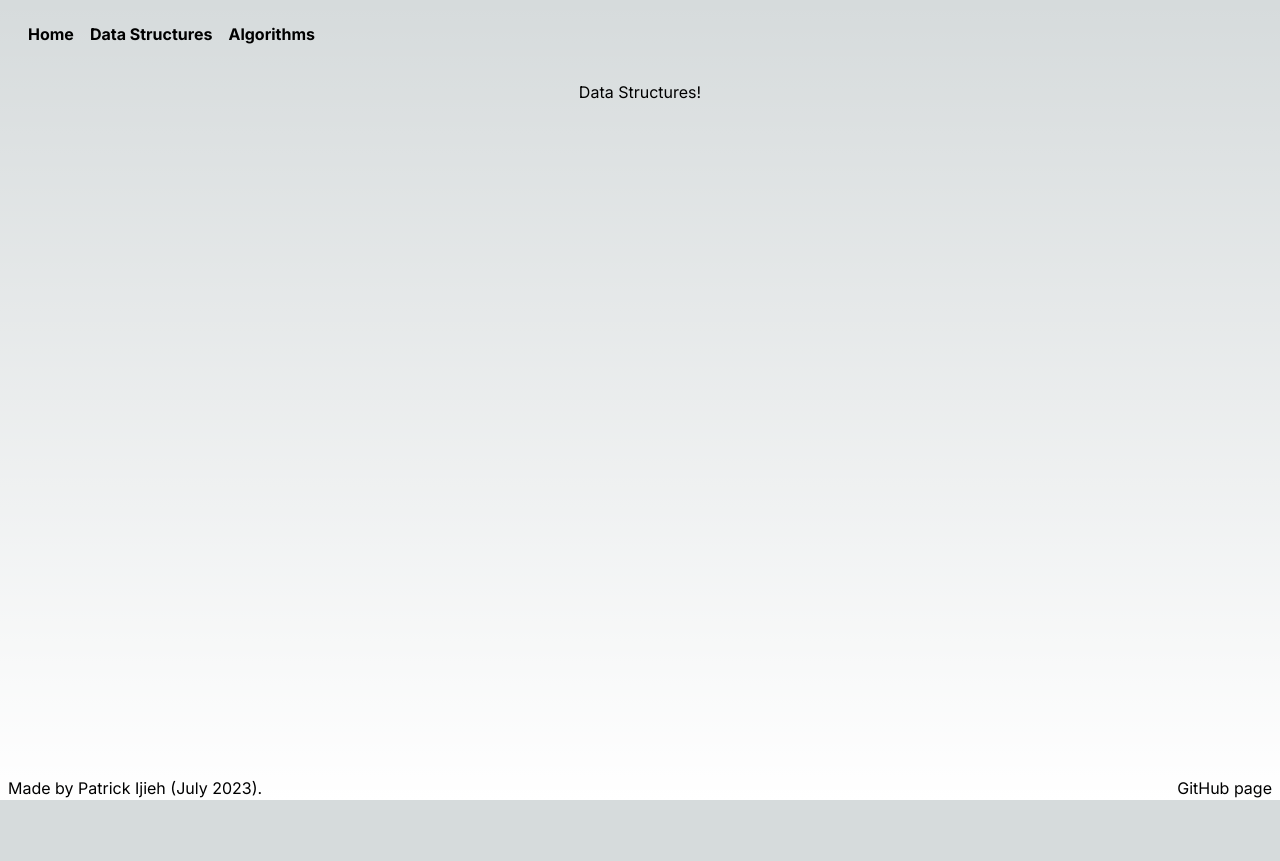
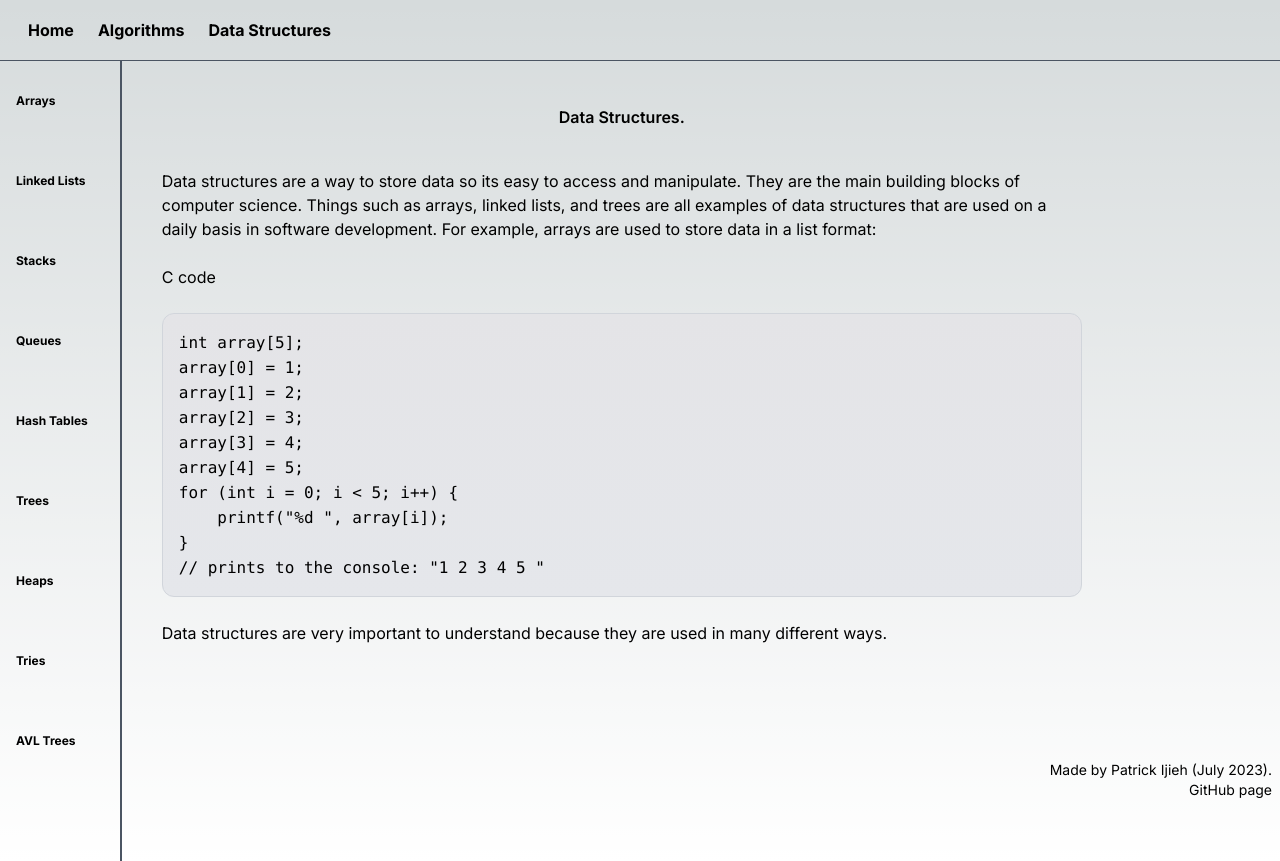
Before and after one commit to patrickijieh/algorithms-app, a Next.js app: page /data-structures in a window 1280 px wide. Before the commit the page ends 800 px from the top, so only its background shows below. Built offline with nearby package versions, Linux system fonts and the light colour scheme.

Commit message:
Modified main layout of pages and components (big commit)

```diff
--- a/src/app/algorithms/page.tsx
+++ b/src/app/algorithms/page.tsx
@@ -1,11 +1,22 @@
 import Header from '../components/header';
 import Footer from '../components/footer';
 
+import type { Metadata } from 'next';
+
+export const metadata: Metadata = {
+  title: 'Learn Algorithms.',
+  description: 'App created to help students learn data structures and algorithms',
+}
+
 export default function AlgorithmsPage() {
   return (
-    <main className="flex min-h-screen flex-col items-center justify-between p-20">
+    <main className="flex min-h-screen flex-col items-center">
       <Header />
-      <h1>Algorithms!</h1>
+      <div className="flex flex-col justify-center items-center space-x-1 space-y-1 pt-6">
+        <h1 className="text-center font-semibold py-5">
+          Algorithms.
+        </h1>
+      </div>
       <Footer />
     </main>
   )
--- a/src/app/components/footer.tsx
+++ b/src/app/components/footer.tsx
@@ -1,19 +1,17 @@
 export default function Footer() {
   return (
     <footer className="min-w-full fixed left-0 bottom-0 flex flex-row">
-        <div className="basis-1/2">
-          <p className="text-left px-2">
+        <div className="w-full">
+        <p className="text-right px-2 text-sm">
             Made by Patrick Ijieh (July 2023).
           </p>
-        </div>
-        <div className="basis-1/2 self-end">
           <a
             className="hover:text-blue-400"
             href="https://github.com/patrickijieh/algorithms-app"
             target="_blank"
             rel="noopener noreferrer"
           >
-            <p className="px-2 text-right">
+            <p className="text-right px-2 text-sm">
               GitHub page
             </p>
           </a>
--- a/src/app/components/header.tsx
+++ b/src/app/components/header.tsx
@@ -5,33 +5,33 @@ import { useState, MouseEvent } from 'react';
 
 export default function Header() {
 
-  const [loading, setLoading] = useState(false);
+  const [is_loading, set_loading] = useState(false);
 
   return (
     <>
-      <LoadingIcon render={loading}/>
-      <nav className="min-w-full fixed top-0 left-0 flex-row">
-        <div className="align-left flex flex-row p-5">
+      <LoadingIcon render={is_loading} />
+      <nav className="min-w-full border-b border-gray-600">
+        <div className="align-left flex flex-row p-4">
           <a
-            className="text-left p-0.5 px-2 font-bold hover:text-blue-400"
+            className="text-left p-0.5 px-3 font-bold hover:text-blue-400"
             href="/"
-            onClick={e => handleClick(e, setLoading)}
+            onClick={e => handle_click(e, set_loading)}
           >
             Home
           </a>
           <a
-            className="text-left p-0.5 px-2 font-bold hover:text-blue-400"
+            className="text-left p-0.5 px-3 font-bold hover:text-blue-400"
+            href="/algorithms"
+            onClick={e => handle_click(e, set_loading)}
+          >
+            Algorithms
+          </a>
+          <a
+            className="text-left p-0.5 px-3 font-bold hover:text-blue-400"
             href="/data-structures"
-            onClick={e => handleClick(e, setLoading)}
+            onClick={e => handle_click(e, set_loading)}
           >
             Data Structures
-          </a>
-          <a
-            className="text-left p-0.5 px-2 font-bold hover:text-blue-400"
-            href="/algorithms"
-            onClick={e => handleClick(e, setLoading)}
-          >
-            Algorithms
           </a>
         </div>
       </nav>
@@ -39,9 +39,11 @@ export default function Header() {
   )
 }
 
-function handleClick(e: MouseEvent<HTMLAnchorElement>, setLoading: (arg: boolean) => any) {
+function handle_click(e: MouseEvent<HTMLAnchorElement>, set_loading: (arg: boolean) => void) {
   let new_window = e.currentTarget.href;
   e.preventDefault();
-  setLoading(true);
+  set_loading(true);
+
+  // add delay (for fun)
   setTimeout(() => window.location.href = new_window, 1000);
 }
--- a/src/app/components/loading-icon.tsx
+++ b/src/app/components/loading-icon.tsx
@@ -2,8 +2,8 @@ export default function Loading(props: { render: boolean }) {
   return (
     props.render ? (
     <>
-      <div className="fixed top-0 left-0 w-full h-full bg-black opacity-50 z-50"></div>
-      <div className="fixed z-50 top-1/2 items-center justify-center">
+      <div className="fixed w-full h-full bg-black opacity-50 z-50"></div>
+      <div className="fixed z-50 top-1/3 items-center justify-center">
         <div className="animate-spin rounded-full h-32 w-32 border-t-2 border-b-2 border-white-900"></div>
         <div className="mt-4 text-l font-bold text-center">Loading...</div>
       </div>
--- a/src/app/data-structures/page.tsx
+++ b/src/app/data-structures/page.tsx
@@ -1,11 +1,48 @@
 import Header from '../components/header';
 import Footer from '../components/footer';
+import Sidebar from './sidebar';
+
+import type { Metadata } from 'next';
+
+export const metadata: Metadata = {
+  title: 'Learn Data Structures.',
+  description: 'App created to help students learn data structures and algorithms',
+}
 
 export default function DataStructuresPage() {
   return (
-    <main className="flex min-h-screen flex-col items-center justify-between p-20">
+    <main className="flex min-h-screen flex-col items-center">
       <Header />
-      <h1>Data Structures!</h1>
+      <div className="flex flex-row items-start min-w-full">
+        <Sidebar />
+        <div className="flex ml-5 space-x-1 space-y-1 w-3/4 place-self-stretch justify-center pt-6">
+          <div className="flex flex-col">
+            <h1 className="text-center font-semibold py-5">
+              Data Structures.
+            </h1>
+            <h3 className="text-left p-5">
+              Data structures are a way to store data so its easy to access and manipulate. They are the main building blocks of computer science.
+              Things such as arrays, linked lists, and trees are all examples of data structures that are used on a daily basis in
+              software development. For example, arrays are used to store data in a list format:<br /><br />C code<br /><br />
+              <p className="border-b border-gray-300 bg-gradient-to-b from-zinc-200 pb-6 pt-8 backdrop-blur-2xl dark:border-neutral-800 dark:bg-zinc-800/30 dark:from-inherit lg:static lg:w-auto
+                              lg:rounded-xl lg:border lg:bg-gray-200 lg:p-4 lg:dark:bg-zinc-800/30">
+                <code>
+                  int array[5];<br />
+                  array[0] = 1;<br />
+                  array[1] = 2;<br />
+                  array[2] = 3;<br />
+                  array[3] = 4;<br />
+                  array[4] = 5;<br />
+                  for (int i = 0; i {'<'} 5; i++) {'{'} <br />
+                  &nbsp;&nbsp;&nbsp;&nbsp;printf("%d ", array[i]);<br />
+                  {'}'}<br /> // prints to the console: "1 2 3 4 5 "<br />
+                </code>
+              </p> <br />
+              Data structures are very important to understand because they are used in many different ways.
+            </h3>
+          </div>
+        </div>
+      </div>
       <Footer />
     </main>
   )
--- /dev/null
+++ b/src/app/data-structures/sidebar.tsx
@@ -0,0 +1,91 @@
+'use client';
+
+export default function Sidebar() {
+  return (
+    <>
+      <div className="flex flex-col h-full border-r-2 border-gray-600 sidebar text-xs space-y-8">
+        <div className="pt-4 px-4">
+          <a
+            className="text-center px-1 font-bold hover:text-blue-400"
+          >
+            <p className="text-left">
+              Arrays
+            </p>
+          </a>
+        </div>
+        <div className="px-4">
+          <a
+            className="text-center px-1 font-bold hover:text-blue-400"
+          >
+            <p className="text-left">
+              Linked Lists
+            </p>
+          </a>
+        </div>
+        <div className="px-4">
+          <a
+            className="text-center px-1 font-bold hover:text-blue-400"
+          >
+            <p className="text-left">
+              Stacks
+            </p>
+          </a>
+        </div>
+        <div className="px-4">
+          <a
+            className="text-center px-1 font-bold hover:text-blue-400"
+          >
+            <p className="text-left">
+              Queues
+            </p>
+          </a>
+        </div>
+        <div className="px-4">
+          <a
+            className="text-right px-1 font-bold hover:text-blue-400"
+          >
+            <p className="text-left">
+              Hash Tables
+            </p>
+          </a>
+        </div>
+        <div className="px-4">
+          <a
+            className="text-center px-1 font-bold hover:text-blue-400"
+          >
+            <p className="text-left">
+              Trees
+            </p>
+          </a>
+        </div>
+        <div className="px-4">
+          <a
+            className="text-center px-1 font-bold hover:text-blue-400"
+          >
+            <p className="text-left">
+              Heaps
+            </p>
+          </a>
+        </div>
+        <div className="px-4">
+          <a
+            className="text-center px-1 font-bold hover:text-blue-400"
+          >
+            <p className="text-left">
+              Tries
+            </p>
+          </a>
+        </div>
+        <div className="px-4">
+          <a
+            className="text-center px-1 font-bold hover:text-blue-400"
+          >
+            <p className="text-left">
+              AVL Trees
+            </p>
+          </a>
+        </div>
+      </div>
+    </>
+  )
+}
--- a/src/app/globals.css
+++ b/src/app/globals.css
@@ -10,7 +10,7 @@
 
 @media (prefers-color-scheme: dark) {
   :root {
-    --foreground-rgb: 255, 255, 255;
+    --foreground-rgb: 235, 235, 235;
     --background-start-rgb: 19, 24, 25;
     --background-end-rgb: 31, 31, 31;
   }
@@ -25,3 +25,10 @@ body {
     )
     rgb(var(--background-start-rgb));
 }
+
+.sidebar {
+  padding-right: 1rem;
+  min-height: 100dvh;
+  overflow: auto;
+  overflow-x: hidden;
+}
--- a/src/app/layout.tsx
+++ b/src/app/layout.tsx
@@ -5,7 +5,7 @@ import { Inter } from 'next/font/google'
 const inter = Inter({ subsets: ['latin'] })
 
 export const metadata: Metadata = {
-  title: 'Data Structures and Algorithms App',
+  title: 'patrickijieh\'s App.',
   description: 'App created to help students learn data structures and algorithms',
 }
 
--- a/src/app/page.tsx
+++ b/src/app/page.tsx
@@ -3,14 +3,20 @@ import Footer from './components/footer';
 
 export default function Home() {
   return (
-    <main className="flex min-h-screen flex-col items-center justify-between p-20">
+    <main className="flex min-h-screen flex-col items-center">
       <Header />
-      <div className="flex flex-col justify-center items-center space-x-1 space-y-1">
-        <h1 className="text-center font-semibold">
+      <div className="flex flex-col justify-center items-center space-x-1 space-y-1 pt-6">
+        <h1 className="text-center font-semibold py-5">
           Data Structures And Algorithms App.
         </h1>
-        <h3 className="text-center">
-          An app to help you learn data structures and algorithms.
+        <h3 className="text-center p-5">
+          An app to help you learn important Computer Science data structures and algorithms.
+        </h3>
+        <h3 className="text-center p-5">
+          Learn about binary search trees, linked lists, stacks, Dijkstra's algorithm, sorting algorithms, and more!
+        </h3>
+        <h3 className="text-center p-5">
+          Click on the links above to get started.
         </h3>
       </div>
       <Footer />
```
